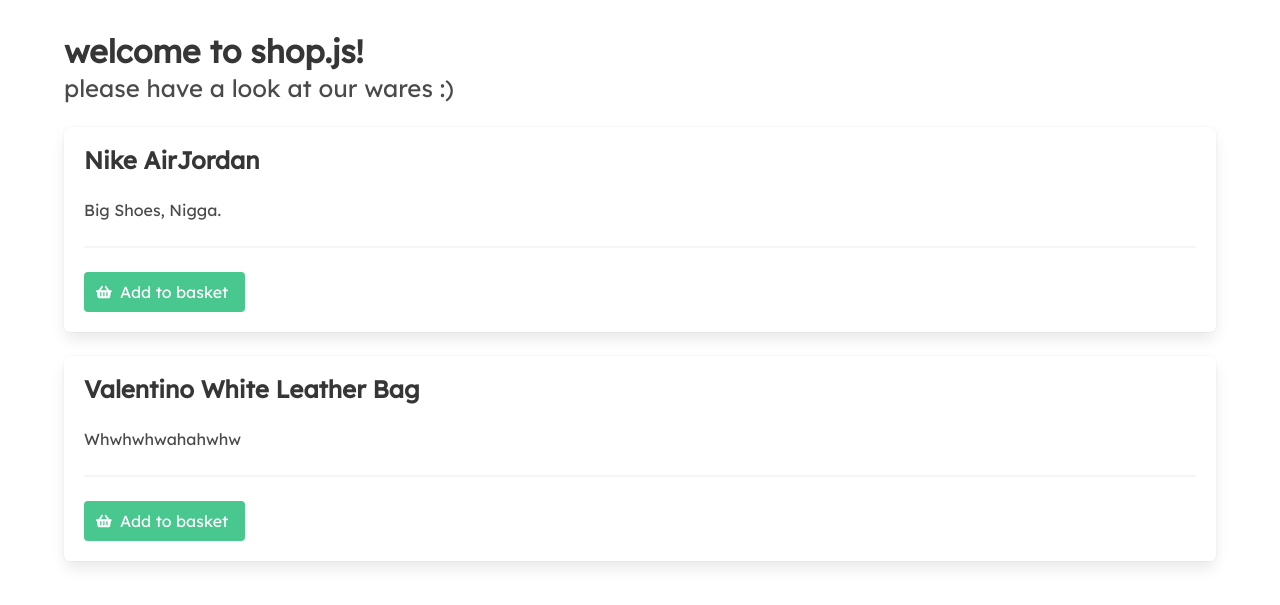
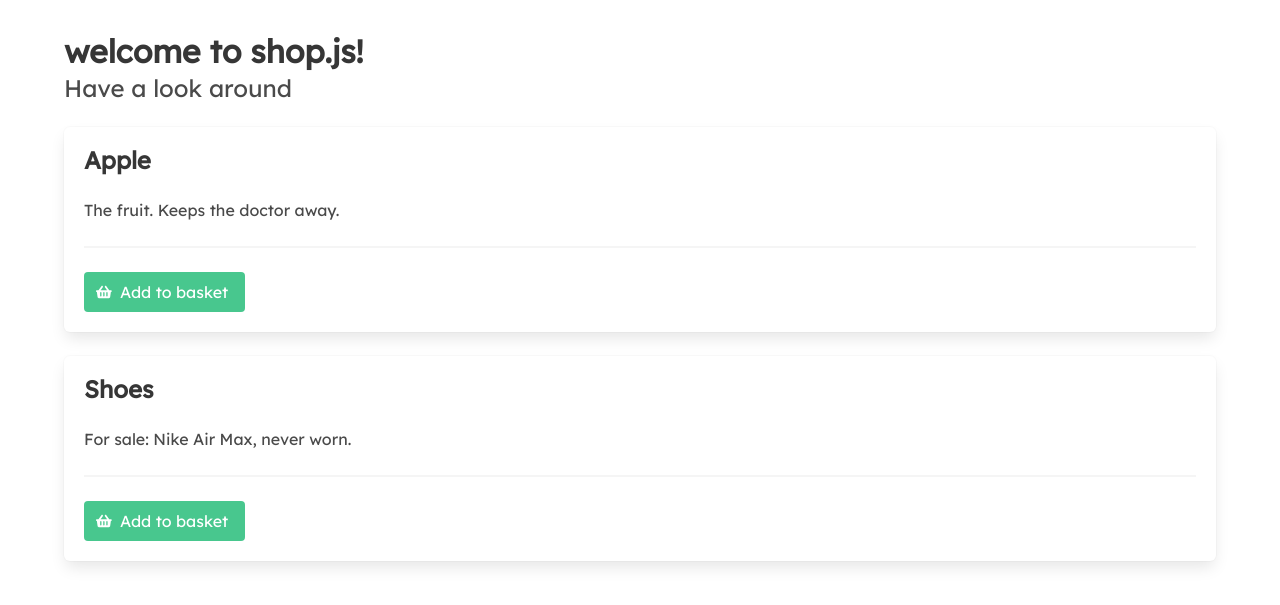
Before and after one commit to cameronp98/js-shop, a website built with webpack: page index.html in a window 1280 px wide. Shown: the part 67-672 px from the top of the page. Built offline with nearby package versions, Linux system fonts and the light colour scheme.

Commit message:
update placeholder and item text

```diff
--- a/index.html
+++ b/index.html
@@ -53,7 +53,7 @@
   <section class="section">
     <div class="container">
       <h1 class="title">welcome to shop.js!</h1>
-      <h2 class="subtitle is-4">please have a look at our wares :)</h2>
+      <h2 class="subtitle is-4">Have a look around</h2>
 
       <ul class="items-list">
 
--- a/src/index.js
+++ b/src/index.js
@@ -87,8 +87,8 @@
 // 'fetch' some items
 function fetchItems() {
   return new ItemBank([
-    new Item(1, 'Nike AirJordan', 'Big Shoes, Nigga.'),
-    new Item(2, 'Valentino White Leather Bag', 'Whwhwhwahahwhw'),
+    new Item(1, 'Apple', 'The fruit. Keeps the doctor away.'),
+    new Item(2, 'Shoes', 'For sale: Nike Air Max, never worn.'),
   ]);
 }
 
```
